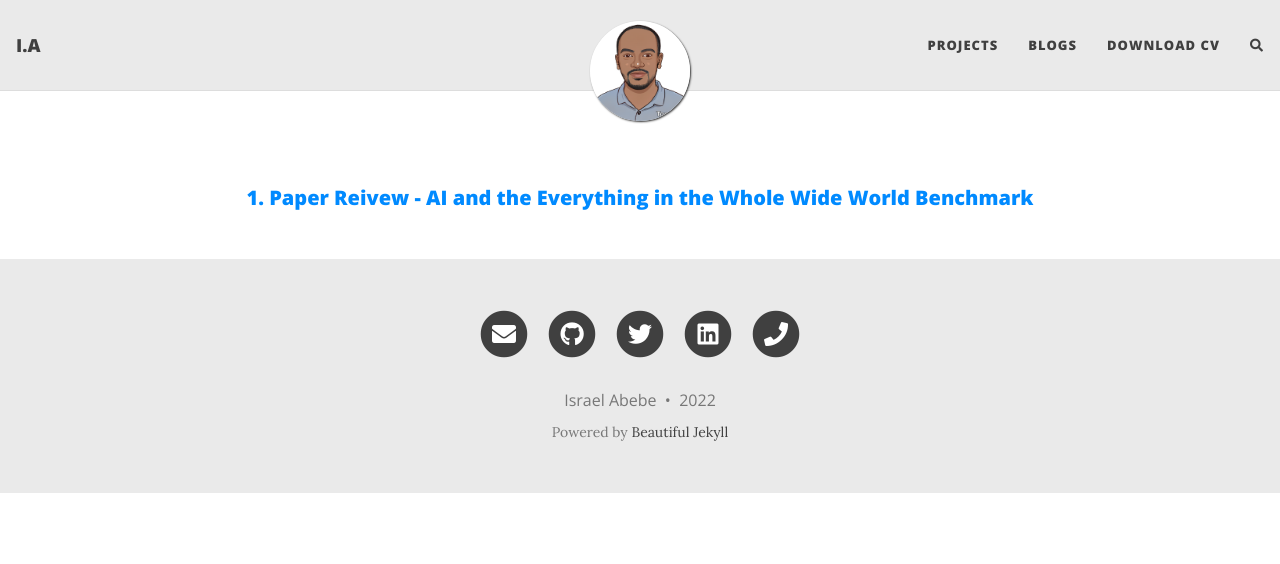
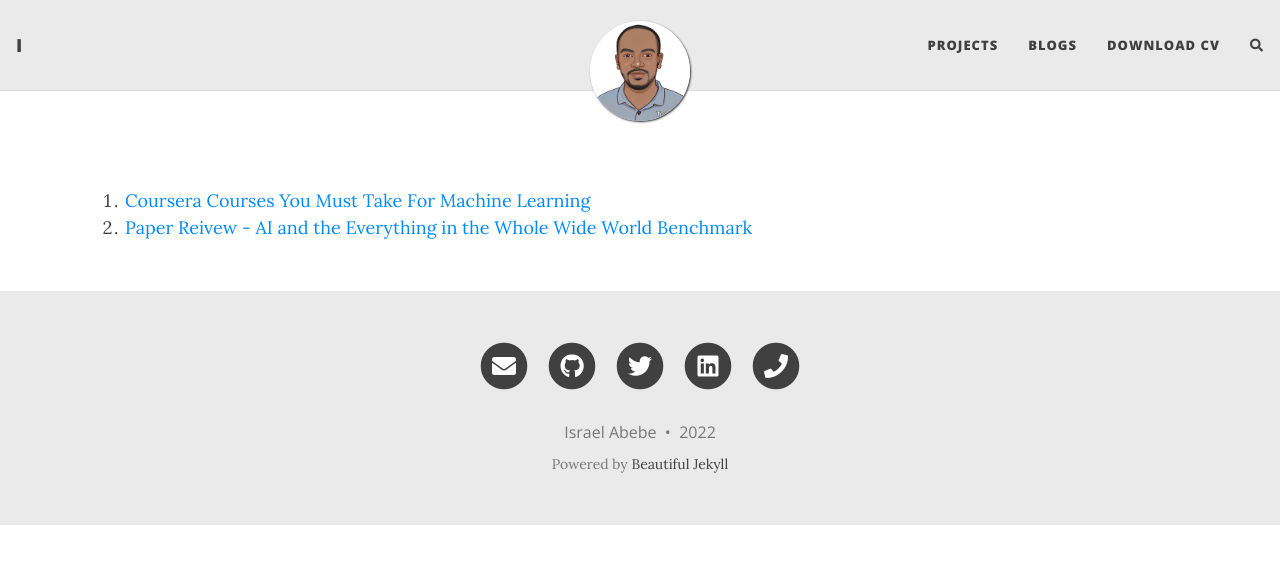
Before and after one commit to IsraelAbebe/Israelabebe.github.io, a Jekyll site: the page built from pages/blogs.md, in a window 1280 px wide. Shown: the top 564 px of the page. Built offline with Jekyll 4.4.1, drawn with Linux system fonts in a browser that asks for light colours; nearby versions of some CDN libraries; comment, search, counter and statistics services are not loaded.

Commit message:
blog update

```diff
--- a/_config.yml
+++ b/_config.yml
@@ -6,7 +6,7 @@
 # --- Required options --- #
 
 # Name of website
-title: I.A
+title: I
 
 # Your name to show in the footer
 author: Israel Abebe
--- a/pages/blogs.md
+++ b/pages/blogs.md
@@ -6,4 +6,11 @@ subtitle:
 
 <br>
 
- <h5 align='center'><a href="{{site.baseurl}}/pages/blogs/2022-02-25-paper-review-1">1. Paper Reivew - AI and the Everything in the Whole Wide World Benchmark</a> </h5>
+<div >
+<ol>
+  <li><a href="{{site.baseurl}}/pages/blogs/2022-02-25-must-take-courses">Coursera Courses You Must Take For Machine Learning</a>
+</li>
+  <li><a href="{{site.baseurl}}/pages/blogs/2022-02-25-paper-review-1">Paper Reivew - AI and the Everything in the Whole Wide World Benchmark</a>
+</li>
+</ol>
+</div>
```
Also changed, not shown: pages/blogs/2022-02-25-ml-journey-1.md (deleted, +0 -8 lines), pages/blogs/2022-02-25-must-take-courses.md (added, +35 -0 lines), pages/blogs/2022-02-25-paper-review-1.md (+3 -1 lines).
